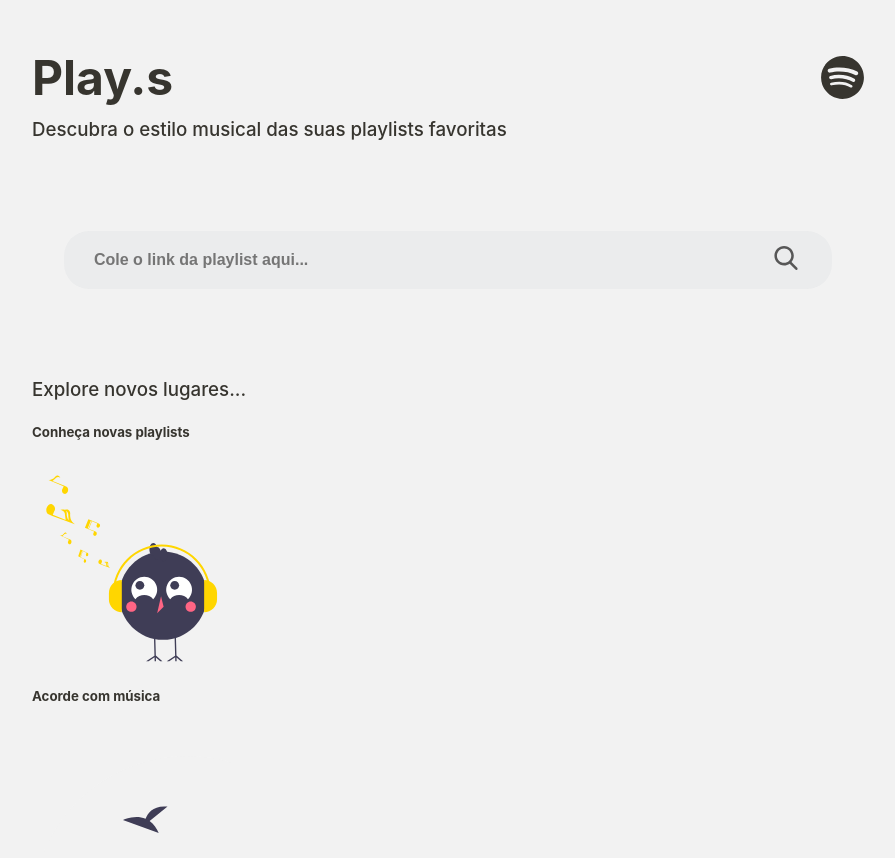
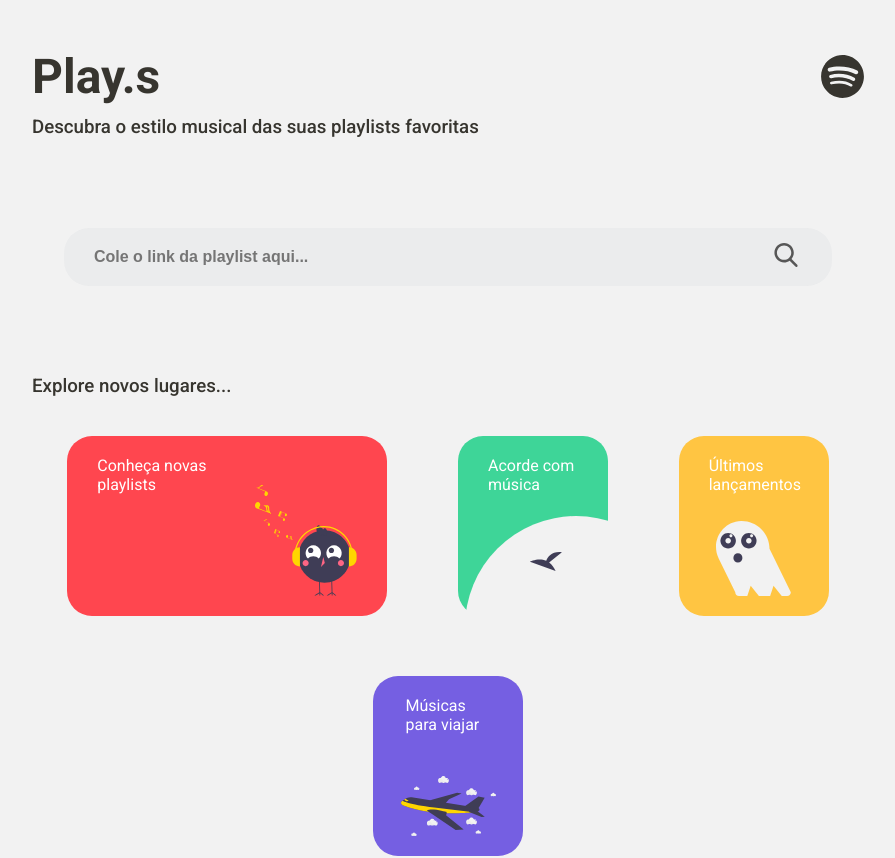
Before and after one commit to justapagamentos/jst-job-challenges, a React (Create React App) app: page / in a window 1280 px wide. Shown: the top 858 px of the page, without its empty margins (192-1087 px from the left). Built offline with nearby package versions, Linux system fonts and the light colour scheme.

Commit message:
feature-home: ajustes nas estruturas do explorar e seus cards

```diff
--- a/src/components/ExploreBox/ExploreBox.scss
+++ b/src/components/ExploreBox/ExploreBox.scss
@@ -15,6 +15,16 @@
     }
 
     .cardsBox {
+      width: 100%;
+      display: flex;
+      flex-direction: row;
+      justify-content: space-around;
+      align-items: center;
+      flex-wrap: wrap;
+
+      div:first-child {
+        width: 320px;
+      }
     }
   }
 }
--- a/src/components/ExploreCard/ExploreCard.jsx
+++ b/src/components/ExploreCard/ExploreCard.jsx
@@ -14,9 +14,9 @@ class ExploreCard extends Component {
 
   render() {
     return (
-      <div className="ExploreCard">
+      <div className={`ExploreCard ${this.state.color}`}>
         <h5>{this.state.title}</h5>
-        <img src={this.state.image} width="200px" height="200px" />
+        <img src={this.state.image} />
       </div>
     );
   }
@@ -24,8 +24,8 @@ class ExploreCard extends Component {
 
 ExploreCard.defaultProps = {
   title: "Em breve novidades...",
-  image: "a",
-  color: "b",
+  image: "../../assets/bird.svg",
+  color: "red",
 };
 
 export default ExploreCard;
--- a/src/components/ExploreCard/ExploreCard.scss
+++ b/src/components/ExploreCard/ExploreCard.scss
@@ -1,2 +1,78 @@
 // SCSS base
 @import "../../index.scss";
+
+.ExploreCard {
+  width: 150px;
+  height: 180px;
+  border-radius: 25px;
+  margin: 20px 10px 40px 10px;
+  h5 {
+    font-size: 16px;
+    font-weight: 400;
+    color: white;
+    margin-left: 30px;
+    margin-top: 20px;
+  }
+}
+
+// Backgrounds & Images
+.red {
+  background-color: $red;
+  position: relative;
+
+  h5 {
+    width: 150px;
+  }
+
+  img {
+    position: absolute;
+    right: 30px;
+    bottom: 20px;
+  }
+}
+
+.green {
+  background-color: $green;
+  position: relative;
+
+  img {
+    position: absolute;
+    right: 0px;
+    bottom: 0px;
+  }
+}
+
+.yellow {
+  background-color: $yellow;
+
+  display: flex;
+  flex-direction: column;
+  align-items: center;
+
+  position: relative;
+
+  img {
+    position: absolute;
+    bottom: 20px;
+  }
+}
+
+.purple {
+  background-color: $purple;
+
+  display: flex;
+  flex-direction: column;
+  align-items: center;
+
+  position: relative;
+
+  h5 {
+    width: 80px;
+    margin-left: -5px;
+  }
+
+  img {
+    position: absolute;
+    bottom: 20px;
+  }
+}
--- a/src/index.scss
+++ b/src/index.scss
@@ -1,5 +1,5 @@
-$font-stack: -apple-system, BlinkMacSystemFont, "Segoe UI", "Roboto", "Oxygen",
-  "Ubuntu", "Cantarell", "Fira Sans", "Droid Sans", "Helvetica Neue", sans-serif;
+@import url("https://fonts.googleapis.com/css2?family=Roboto:wght@300;400;500;700&display=swap");
+$font-stack: "Roboto", sans-serif;
 
 // Default Colors
 $bg-color: #f2f2f2;
```
